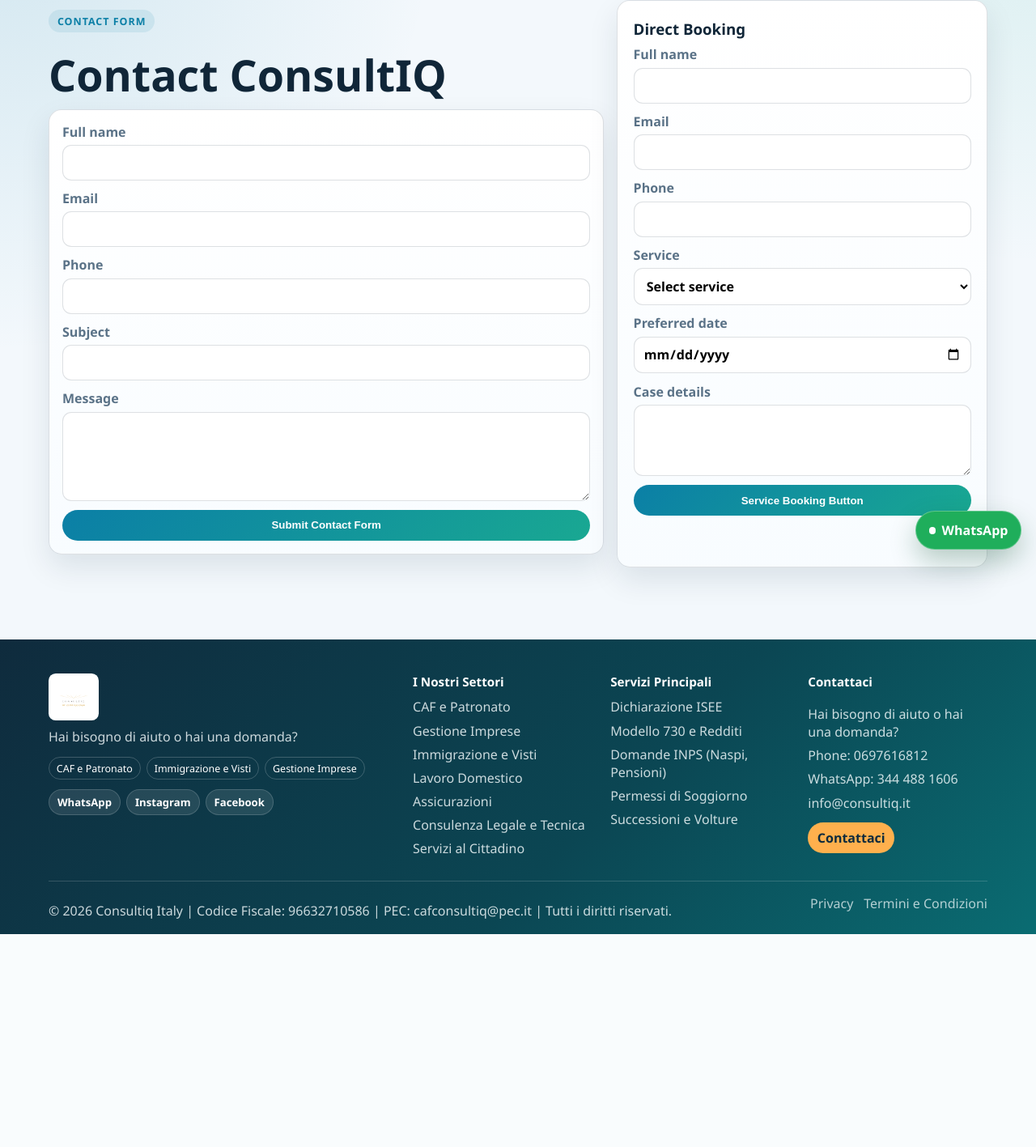
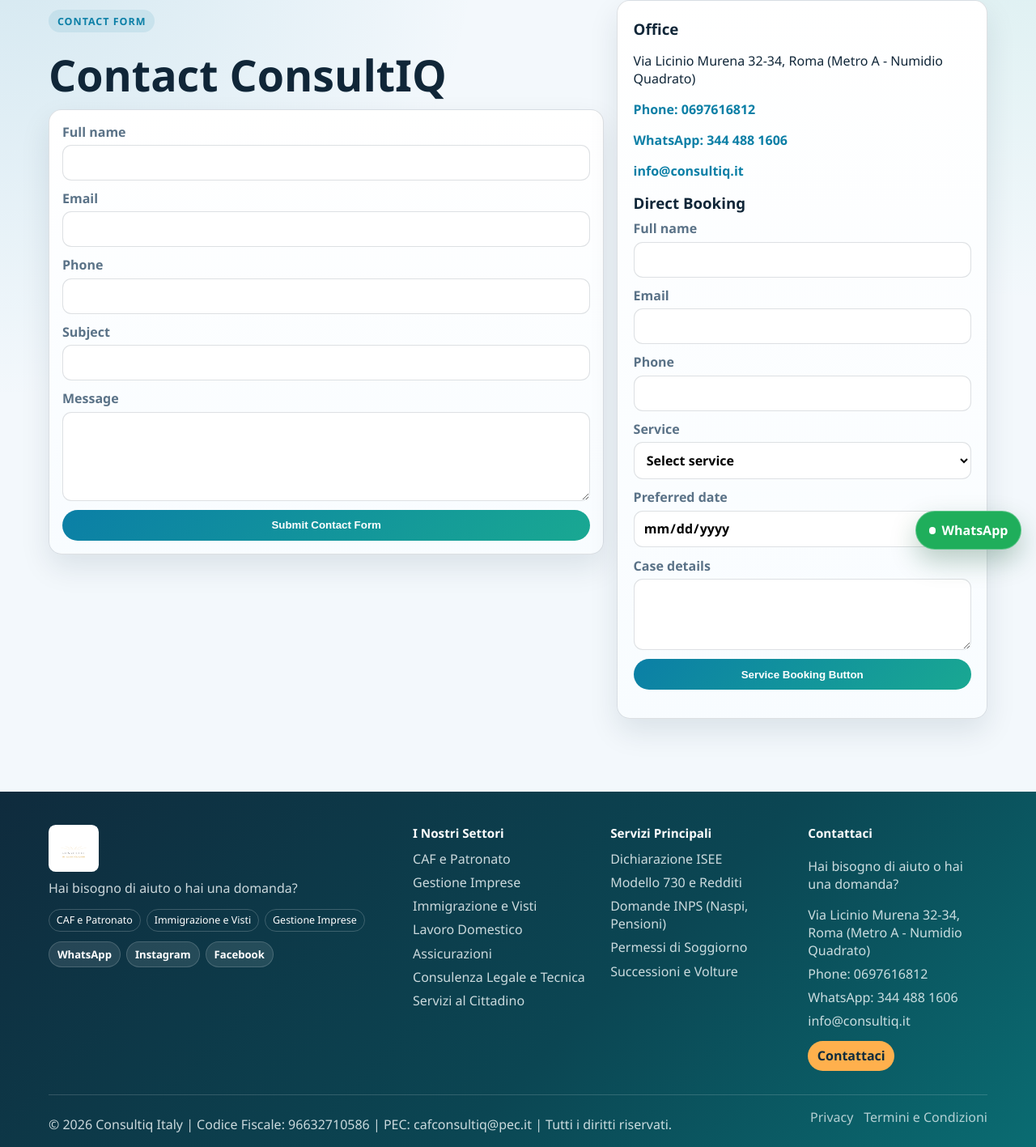
Before and after one commit to ananthareddykunreddy/consultiq-fullstack, a FastAPI app: page /contact in a window 1280 px wide. Shown: the part 103-1520 px from the top of the page at 81% size. Before the commit the page ends 1257 px from the top, so only its background shows below. Run offline with FastAPI, Linux system fonts and the light colour scheme.

Commit message:
Update ConsultIQ office address

```diff
--- a/app/templates/base.html
+++ b/app/templates/base.html
@@ -67,6 +67,7 @@
       <div class="footer-column footer-contact">
         <h3>Contattaci</h3>
         <p>Hai bisogno di aiuto o hai una domanda?</p>
+        <p>Via Licinio Murena 32-34, Roma (Metro A - Numidio Quadrato)</p>
         <a href="tel:+390697616812">Phone: 0697616812</a>
         <a href="https://wa.me/393444881606" target="_blank" rel="noreferrer">WhatsApp: 344 488 1606</a>
         <a href="mailto:info@consultiq.it">info@consultiq.it</a>
--- a/app/templates/contact.html
+++ b/app/templates/contact.html
@@ -16,6 +16,11 @@
       </form>
     </div>
     <aside class="card">
+      <h3>Office</h3>
+      <p>Via Licinio Murena 32-34, Roma (Metro A - Numidio Quadrato)</p>
+      <p><a class="inline-link" href="tel:+390697616812">Phone: 0697616812</a></p>
+      <p><a class="inline-link" href="https://wa.me/393444881606" target="_blank" rel="noreferrer">WhatsApp: 344 488 1606</a></p>
+      <p><a class="inline-link" href="mailto:info@consultiq.it">info@consultiq.it</a></p>
       <h3>Direct Booking</h3>
       <form class="form plain" method="post" action="/appointments">
         <label>Full name<input type="text" name="full_name" value="{{ user.full_name if user else '' }}" required></label>
```
